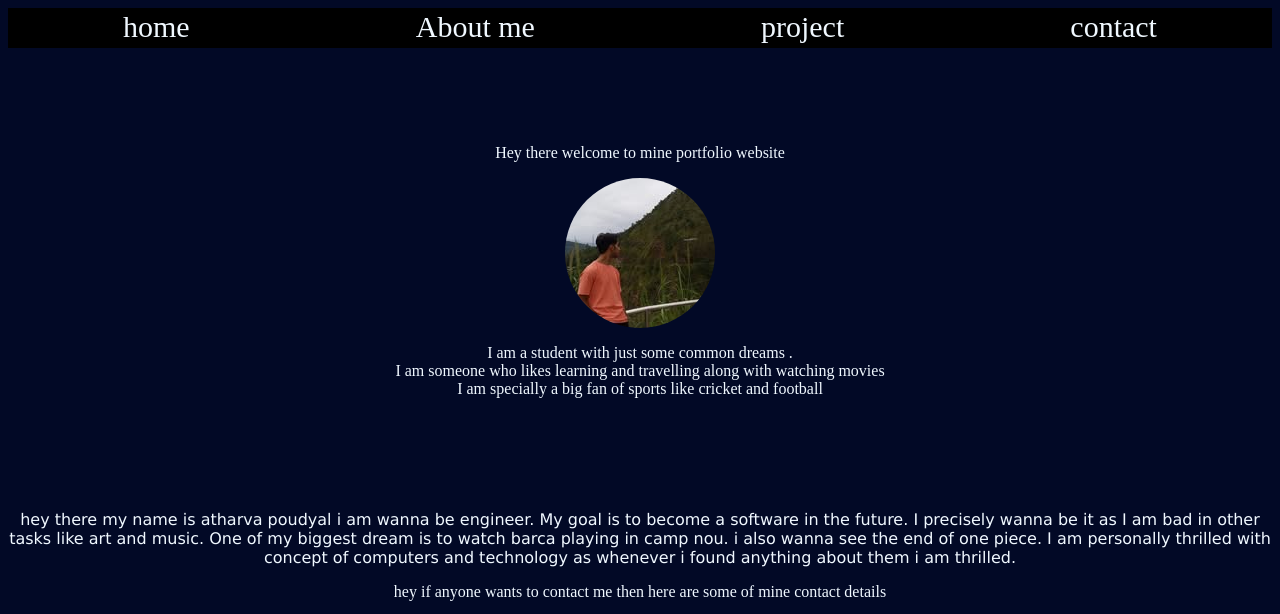
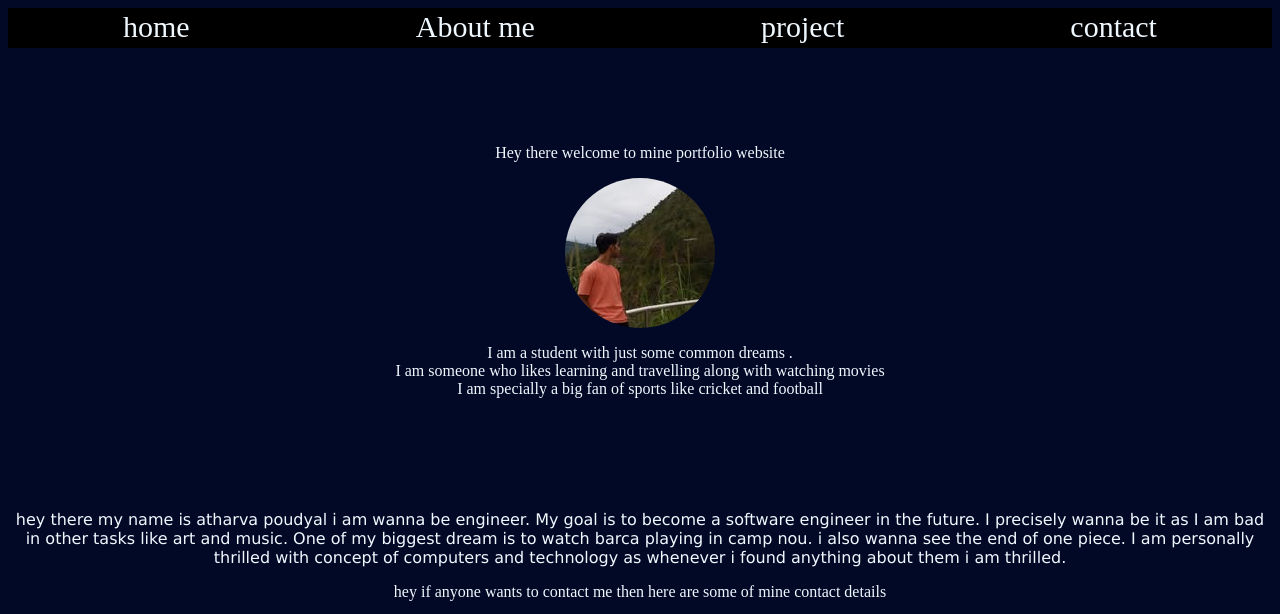
Before and after one commit to atharvapoudel937-tech/html-css, a plain HTML site: page index.html in a window 1280 px wide. Shown: the top 614 px of the page. Drawn offline with Linux system fonts and the light colour scheme.

Commit message:
Update index.html

```diff
--- a/index.html
+++ b/index.html
@@ -27,7 +27,7 @@
           </section>
             <section id ="right">
                 <p> hey there my name is atharva poudyal i am wanna be engineer.
-                    My goal is to become a software in the future.
+                    My goal is to become a software  engineer in the future.
                     I precisely wanna be it as I am bad in other tasks like art and music.
                     One of my biggest dream is to watch barca playing in camp nou.
                     i also wanna see the end of one piece. I am personally thrilled with
@@ -49,4 +49,5 @@
 
 
     </body>
+
 </html>
```
